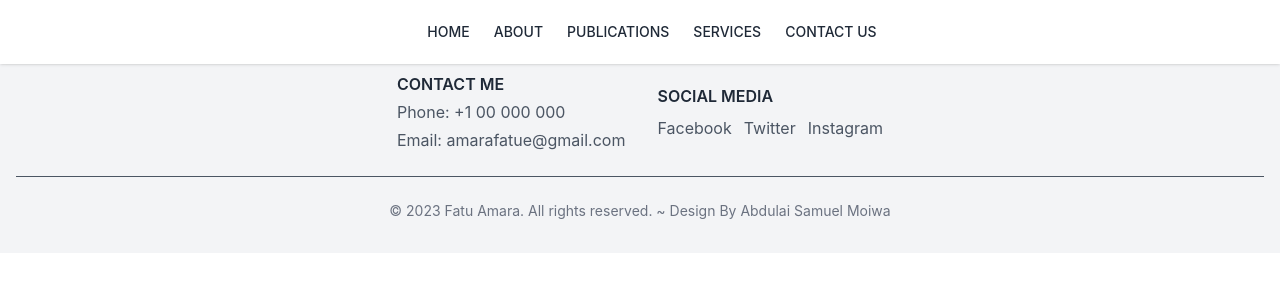
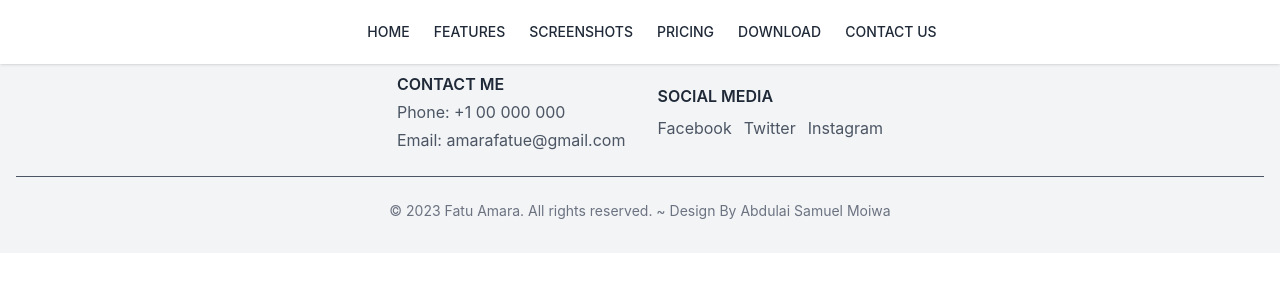
Before and after one commit to Imo-Tech-Solutions/digital_contacts, a React (Create React App) app: page / in a window 1280 px wide. Shown: the top 300 px of the page. Built offline with nearby package versions, Linux system fonts and the light colour scheme.

Commit message:
UPDATE NAVBAR.JSX

```diff
--- a/src/components/NavBar.jsx
+++ b/src/components/NavBar.jsx
@@ -6,9 +6,10 @@ import AOS from '../components/aosConfig';
 
 const navigation = [
   { name: "HOME", href: "/?section=home", current: true },
-  { name: "ABOUT", href: "/?section=about", current: false },
-  { name: "PUBLICATIONS", href: "/publications", current: false },
-  { name: "SERVICES", href: "/?section=services", current: false },
+  { name: "FEATURES", href: "/?section=about", current: false },
+  { name: "SCREENSHOTS", href: "/publications", current: false },
+  { name: "PRICING", href: "/?section=services", current: false },
+  { name: "DOWNLOAD", href: "/?section=services", current: false },
   { name: "CONTACT US", href: "/?section=contact", current: false },
 ];
 
@@ -74,13 +75,13 @@ function NavBar() {
                 let aosAnimation = ""; // Default empty animation
 
                  // Apply different animations based on item position
-                if (index === 1 || index === 2 || index === 3) {
+                if (index === 1 || index === 2 || index === 3 || index === 4) {
                   aosAnimation = "zoom-in"; // Apply 'zoom-in' animation to second and third items
                 }
                 if (index === 0){
                   aosAnimation = "fade-right"; // Apply 'fade-right' animation to items on the left
                 }
-                if (index === 4){
+                if (index === 5){
                   aosAnimation = "fade-left"; // Apply 'fade-left' animation to items on the right
                 }
 
```
